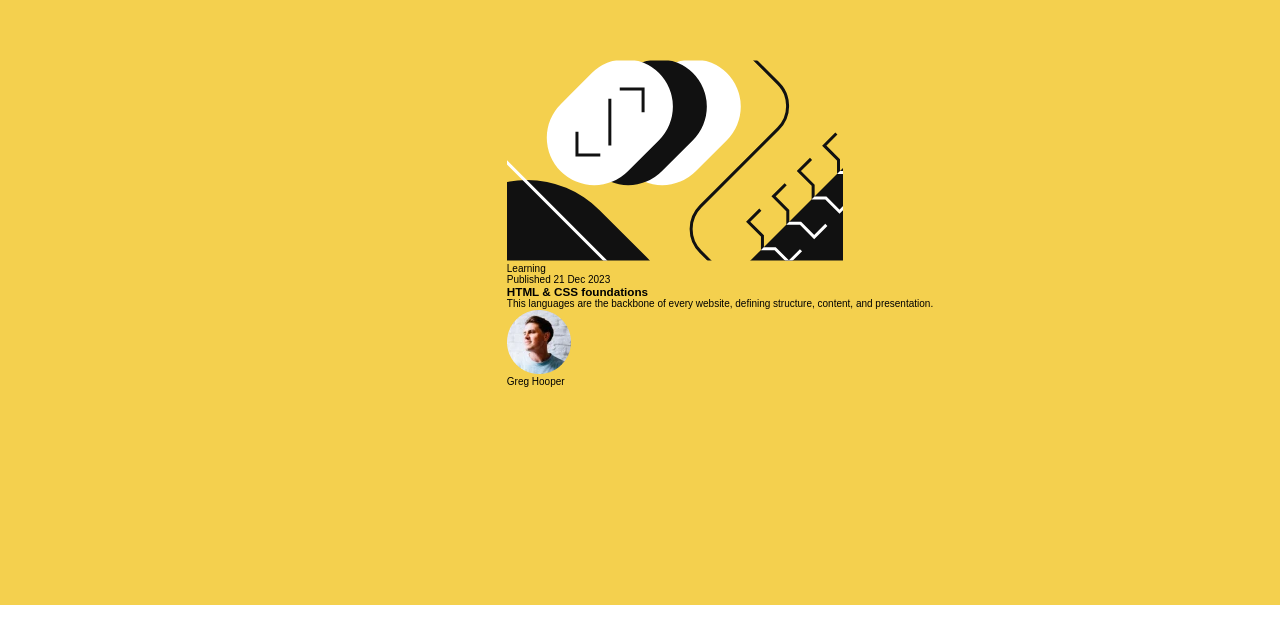
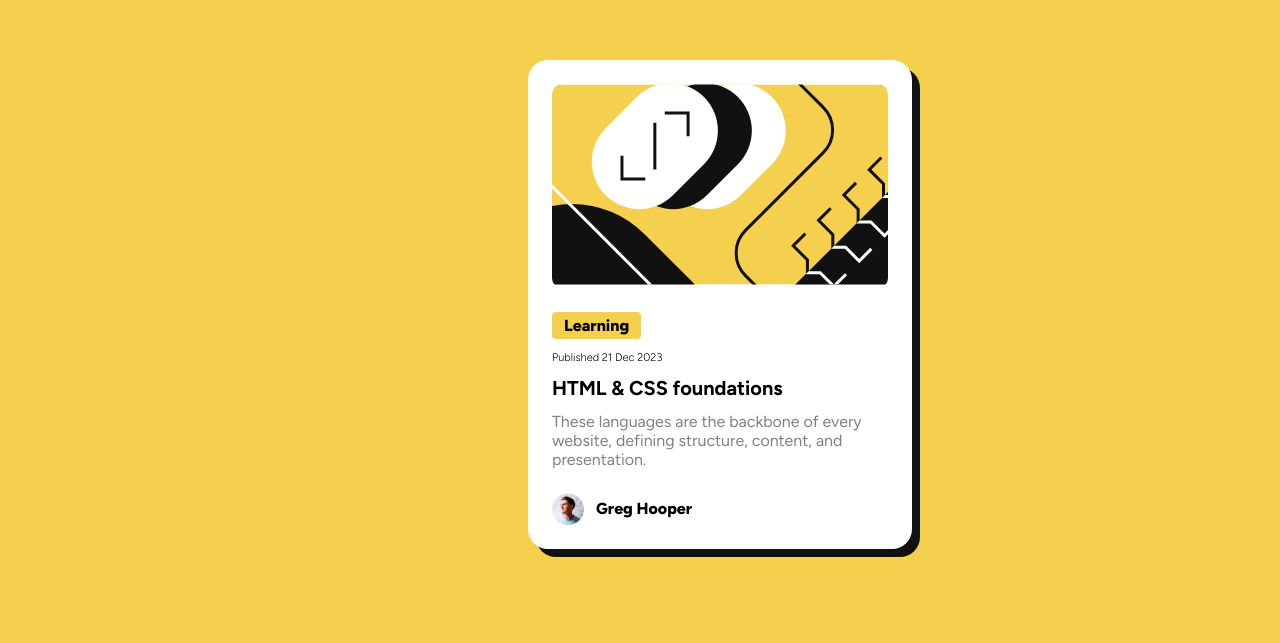
Before and after one commit to Eyobalex/blog-preview-card-challange, a website: page index.html in a window 1280 px wide. Shown: the part 159-802 px from the top of the page. Drawn offline with Linux system fonts and the light colour scheme.

Commit message:
completed the challange

```diff
--- a/index.html
+++ b/index.html
@@ -2,11 +2,16 @@
 <html lang="en">
 <head>
     <meta charset="UTF-8">
-  <meta name="viewport" content="width=device-width, initial-scale=1.0"> <!-- displays site properly based on user's device -->
+    <meta name="viewport" content="width=device-width, initial-scale=1.0">
+    <!-- displays site properly based on user's device -->
 
     <link rel="icon" type="image/png" sizes="32x32" href="./assets/images/favicon-32x32.png">
     <link rel="stylesheet" href="css/style.css">
-  <link rel="stylesheet" href="assets/fonts/Figtree-VariableFont_wght.ttf">
+    <!--  <link rel="stylesheet" href="assets/fonts/Figtree-VariableFont_wght.ttf">-->
+    <link rel="preconnect" href="https://fonts.googleapis.com">
+    <link rel="preconnect" href="https://fonts.gstatic.com" crossorigin>
+    <link href="https://fonts.googleapis.com/css2?family=Figtree:ital,wght@0,300..900;1,300..900&display=swap"
+          rel="stylesheet">
     <title>Frontend Mentor | Blog preview card</title>
 
 </head>
@@ -22,12 +27,12 @@
             <p class="card__tag">Learning</p>
             <p class="card__date">Published 21 Dec 2023</p>
 
-        <h3 class="card__title">
+            <h1 class="card__title">
                 HTML & CSS foundations
-        </h3>
+            </h1>
 
             <p class="card__description">
-          This languages are the backbone of every website, defining structure, content, and presentation.
+                These languages are the backbone of every website, defining structure, content, and presentation.
             </p>
         </div>
         <div class="card__footer">
--- a/sass/main.scss
+++ b/sass/main.scss
@@ -1,4 +1,4 @@
-:root{
+:root {
   --width-desktop: 144rem;
   --width-mobile: 37.5rem;
 
@@ -17,6 +17,13 @@
 
 html {
   font-size: 62.5%;
+
+  @media only screen and (max-width: 575px){
+    font-size: 50%;
+  }
+  @media only screen and (max-width: 370px) {
+    font-size: 31.25%;
+  }
 }
 
 body {
@@ -24,7 +31,7 @@ body {
   box-sizing: border-box;
 }
 
-.container{
+.container {
   display: flex;
   justify-content: center;
   align-items: center;
@@ -33,3 +40,80 @@ body {
   background-color: var(--color-primary);
   padding: 21.85rem 0;
 }
+
+p{
+  font-size: 1.6rem;
+}
+.card {
+
+  background-color: var(--color-white);
+  width: 38.4rem;
+  padding: 2.4rem;
+  border-radius: 2rem;
+  box-shadow: 8px 8px 0 0 var(--color-black);
+
+  display: flex;
+  flex-direction: column;
+  gap: 24px;
+
+  &:focus,
+  &:hover{
+  box-shadow: 16px 16px 0 0 var(--color-black);
+
+  }
+  &:focus &__title,
+  &:hover &__title{
+    color: var(--color-primary);
+
+  }
+
+  &__img-container {
+    border-radius: 1rem;
+    overflow: hidden;
+  }
+
+  &__img {
+  }
+
+  &__body {
+    display: flex;
+    flex-direction: column;
+    gap: 1.2rem;
+  }
+
+  &__tag {
+
+    display: inline-block;
+    background-color: var(--color-primary);
+    padding: .4rem 1.2rem;
+    font-weight: 800;
+    align-self: flex-start;
+    border-radius: .4rem;
+  }
+
+  &__date {
+    font-size: 1.1rem;
+    font-weight: 300;
+  }
+
+  &__description {
+
+    color: var(--color-grey);
+  }
+
+  &__footer {
+
+    display: flex;
+    align-items: center;
+  }
+
+  &__avatar {
+    width: 3.2rem;
+    height: 3.2rem;
+    margin-right: 1.2rem;
+  }
+
+  &__username {
+    font-weight: 800;
+  }
+}
```
Also changed, not shown: css/style.css. Lines whose indentation alone changed are shown as unchanged.
